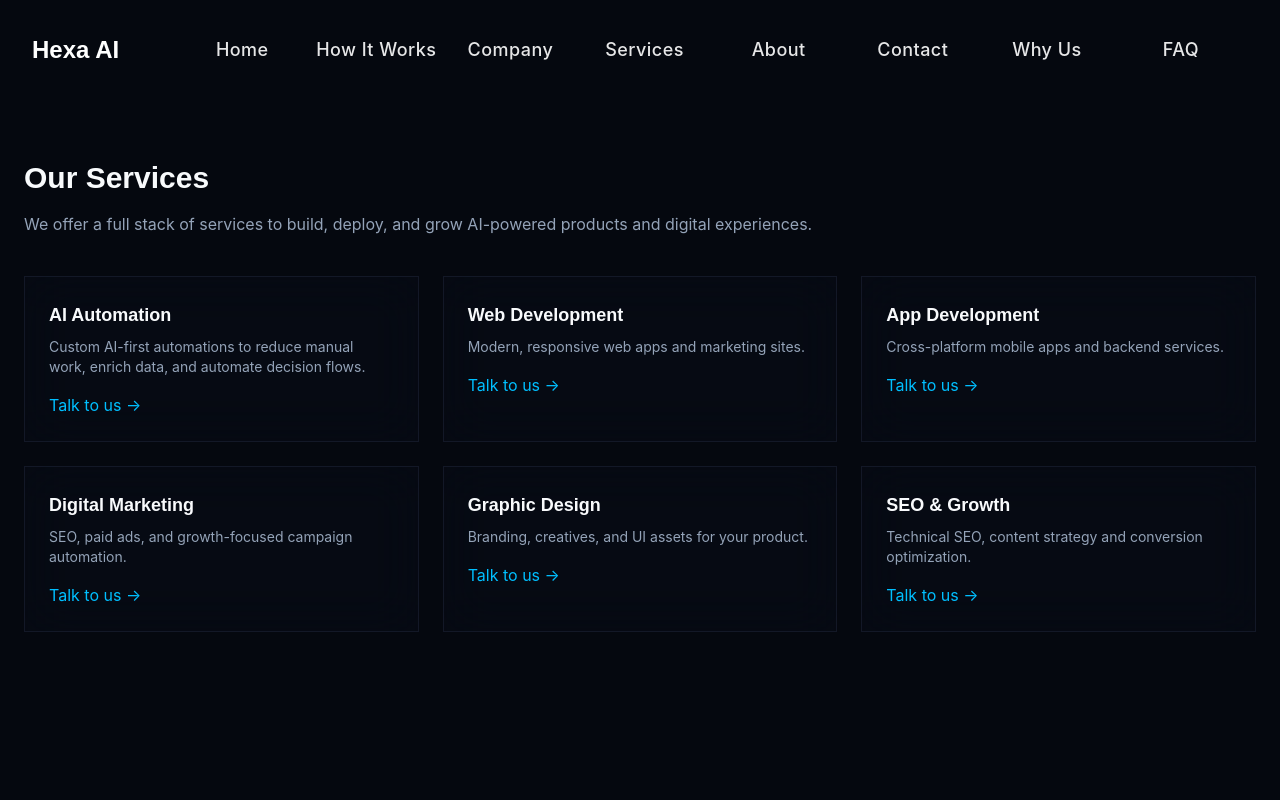
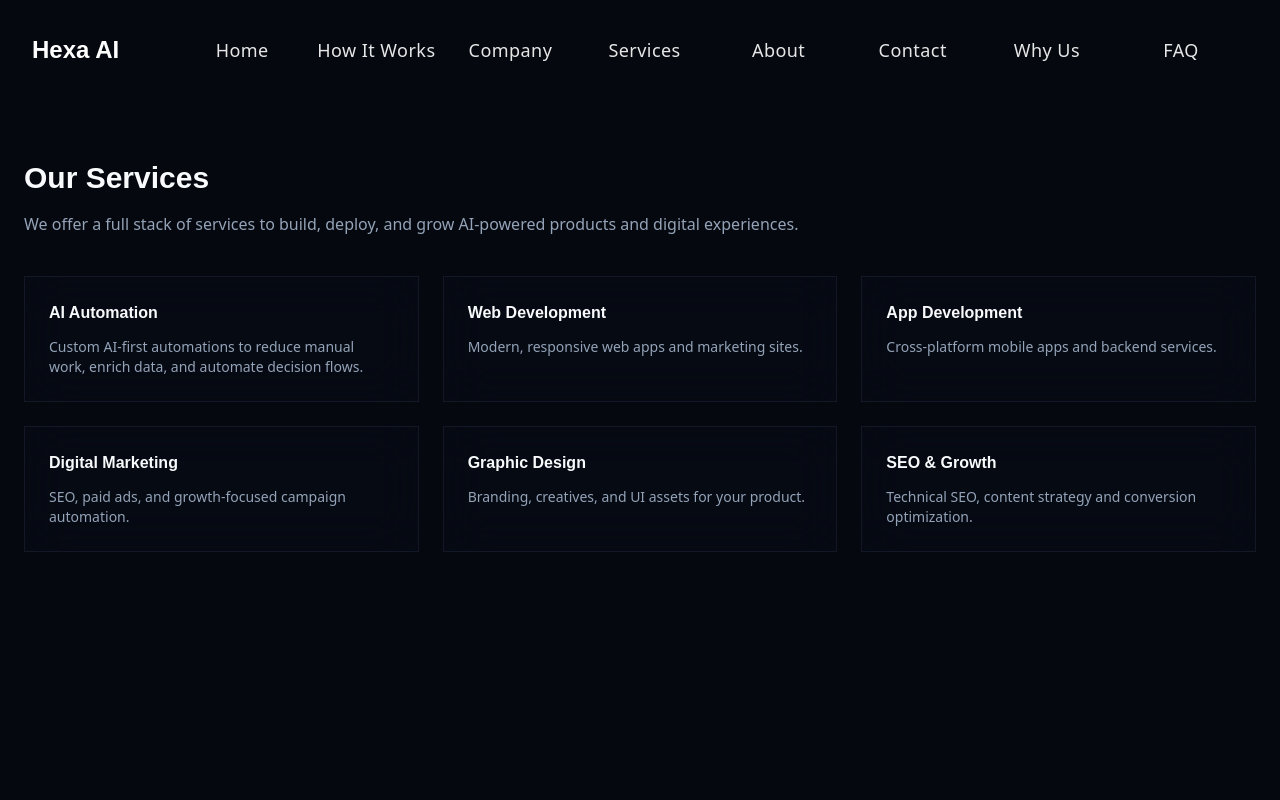
Before and after one commit to AyyanNadeem01/hexaaiweb, a React (Vite) app: page /services in a window 1280 px wide. Shown: the top 800 px of the page. Built offline with nearby package versions, Linux system fonts and the light colour scheme; the HTML template or start-up script is replaced by a standard one.

Commit message:
more changes

```diff
--- a/src/index.css
+++ b/src/index.css
@@ -2,12 +2,9 @@
 @tailwind components;
 @tailwind utilities;
 
-@import "@fontsource/space-grotesk/400.css";
-@import "@fontsource/space-grotesk/500.css";
-@import "@fontsource/space-grotesk/700.css";
-@import "@fontsource/inter/400.css";
-@import "@fontsource/inter/500.css";
-@import "@fontsource/inter/600.css";
+@import "@fontsource/montserrat/400.css";
+@import "@fontsource/montserrat/500.css";
+@import "@fontsource/montserrat/700.css";
 
 @layer base {
   :root {
@@ -83,8 +80,9 @@
 
   body {
     @apply bg-background text-foreground antialiased;
-    /* Prefer Space Grotesk for headings and friendly modern UI, fall back to Inter */
-    font-family: "Space Grotesk", "Inter", sans-serif;
+    /* Use Montserrat across the app for headings and body */
+    font-family: "Montserrat", system-ui, -apple-system, "Segoe UI", Roboto,
+      "Helvetica Neue", Arial, "Noto Sans", "Liberation Sans", sans-serif;
     -webkit-font-smoothing: antialiased;
     -moz-osx-font-smoothing: grayscale;
   }
@@ -95,7 +93,7 @@
   h4,
   h5,
   h6 {
-    font-family: "Space Grotesk", sans-serif;
+    font-family: "Montserrat", sans-serif;
   }
 }
 
@@ -340,7 +338,11 @@
     top: -20%;
     width: 120%;
     height: 140%;
-    background: linear-gradient(120deg, rgba(30,144,255,0.12), rgba(138,43,226,0.08));
+    background: linear-gradient(
+      120deg,
+      rgba(30, 144, 255, 0.12),
+      rgba(138, 43, 226, 0.08)
+    );
     transform-origin: left center;
     z-index: 20;
     filter: blur(18px);
@@ -356,7 +358,7 @@
   /* Showing content immediately to avoid accidental hiding on some pages.
      We'll rely on container-level animations for the cinematic transition.
      Per-section animations can be added later with Framer Motion. */
-    /* Page content will be animated by the PageTransition component (Framer Motion).
+  /* Page content will be animated by the PageTransition component (Framer Motion).
       Avoid global hide/show CSS here so nested content renders normally. */
 
   /* keep navigation and footer visible during the transition so user retains context */
@@ -371,21 +373,37 @@
 
   /* stagger delays for first several children (level 1 and level 2 deep) */
   .page-transition .page-content > *:nth-child(1),
-  .page-transition .page-content > * > *:nth-child(1) { transition-delay: 0.06s; }
+  .page-transition .page-content > * > *:nth-child(1) {
+    transition-delay: 0.06s;
+  }
   .page-transition .page-content > *:nth-child(2),
-  .page-transition .page-content > * > *:nth-child(2) { transition-delay: 0.12s; }
+  .page-transition .page-content > * > *:nth-child(2) {
+    transition-delay: 0.12s;
+  }
   .page-transition .page-content > *:nth-child(3),
-  .page-transition .page-content > * > *:nth-child(3) { transition-delay: 0.18s; }
+  .page-transition .page-content > * > *:nth-child(3) {
+    transition-delay: 0.18s;
+  }
   .page-transition .page-content > *:nth-child(4),
-  .page-transition .page-content > * > *:nth-child(4) { transition-delay: 0.24s; }
+  .page-transition .page-content > * > *:nth-child(4) {
+    transition-delay: 0.24s;
+  }
   .page-transition .page-content > *:nth-child(5),
-  .page-transition .page-content > * > *:nth-child(5) { transition-delay: 0.30s; }
+  .page-transition .page-content > * > *:nth-child(5) {
+    transition-delay: 0.3s;
+  }
   .page-transition .page-content > *:nth-child(6),
-  .page-transition .page-content > * > *:nth-child(6) { transition-delay: 0.36s; }
+  .page-transition .page-content > * > *:nth-child(6) {
+    transition-delay: 0.36s;
+  }
   .page-transition .page-content > *:nth-child(7),
-  .page-transition .page-content > * > *:nth-child(7) { transition-delay: 0.42s; }
+  .page-transition .page-content > * > *:nth-child(7) {
+    transition-delay: 0.42s;
+  }
   .page-transition .page-content > *:nth-child(8),
-  .page-transition .page-content > * > *:nth-child(8) { transition-delay: 0.48s; }
+  .page-transition .page-content > * > *:nth-child(8) {
+    transition-delay: 0.48s;
+  }
 
   /* when page finished entering, reveal children with a subtle pop */
   /* If you want staged reveals later, we can use Framer Motion's staggerChildren
@@ -403,7 +421,11 @@
     width: 100vw;
     height: 100vh;
     z-index: 90;
-    background: linear-gradient(120deg, rgba(30,144,255,0.14), rgba(138,43,226,0.12));
+    background: linear-gradient(
+      120deg,
+      rgba(30, 144, 255, 0.14),
+      rgba(138, 43, 226, 0.12)
+    );
     filter: blur(14px);
     mix-blend-mode: screen;
     pointer-events: none;
--- a/src/pages/About.tsx
+++ b/src/pages/About.tsx
@@ -34,8 +34,8 @@ const About = () => {
             <h3 className="font-semibold">What we do</h3>
             <p className="mt-3 text-sm text-muted-foreground">
               We build custom automations (lead-gen, customer service,
-              appointment automation, content pipelines), web and mobile
-              apps, and marketing integrations.
+              appointment automation, content pipelines), web and mobile apps,
+              and marketing integrations.
             </p>
           </div>
         </section>
--- a/src/pages/Faq.tsx
+++ b/src/pages/Faq.tsx
@@ -37,19 +37,19 @@ const Faq = () => {
       <main className="container mx-auto px-6 py-24">
         <h1 className="text-3xl font-bold">Frequently Asked Questions</h1>
         <p className="mt-4 text-muted-foreground">
-          Answers to common questions about timelines, pricing, integrations and support.
+          Answers to common questions about timelines, pricing, integrations and
+          support.
         </p>
 
-        <div className="mt-10 grid gap-6 sm:grid-cols-2 lg:grid-cols-3">
-          {faqs.map((f, i) => (
-            <div
-              key={i}
-              className="card glass p-6 hover:shadow-lg transform transition-all duration-300 hover:-translate-y-2"
-            >
-              <div className="font-semibold">{f.q}</div>
-              <p className="mt-2 text-sm text-muted-foreground">{f.a}</p>
-            </div>
-          ))}
+        <div className="mt-10">
+          <div className="grid gap-6 sm:grid-cols-2 lg:grid-cols-3">
+            {faqs.map((f, i) => (
+              <div key={i} className="card glass p-6">
+                <div className="font-semibold">{f.q}</div>
+                <p className="mt-3 text-sm text-muted-foreground">{f.a}</p>
+              </div>
+            ))}
+          </div>
         </div>
       </main>
     </div>
--- a/src/pages/Services.tsx
+++ b/src/pages/Services.tsx
@@ -6,11 +6,26 @@ const services = [
     title: "AI Automation",
     desc: "Custom AI-first automations to reduce manual work, enrich data, and automate decision flows.",
   },
-  { title: "Web Development", desc: "Modern, responsive web apps and marketing sites." },
-  { title: "App Development", desc: "Cross-platform mobile apps and backend services." },
-  { title: "Digital Marketing", desc: "SEO, paid ads, and growth-focused campaign automation." },
-  { title: "Graphic Design", desc: "Branding, creatives, and UI assets for your product." },
-  { title: "SEO & Growth", desc: "Technical SEO, content strategy and conversion optimization." },
+  {
+    title: "Web Development",
+    desc: "Modern, responsive web apps and marketing sites.",
+  },
+  {
+    title: "App Development",
+    desc: "Cross-platform mobile apps and backend services.",
+  },
+  {
+    title: "Digital Marketing",
+    desc: "SEO, paid ads, and growth-focused campaign automation.",
+  },
+  {
+    title: "Graphic Design",
+    desc: "Branding, creatives, and UI assets for your product.",
+  },
+  {
+    title: "SEO & Growth",
+    desc: "Technical SEO, content strategy and conversion optimization.",
+  },
 ];
 
 const Services = () => {
@@ -23,16 +38,15 @@ const Services = () => {
           products and digital experiences.
         </p>
 
-          <section className="mt-10 grid gap-6 sm:grid-cols-2 lg:grid-cols-3">
+        <section className="mt-10">
+          <div className="grid gap-6 sm:grid-cols-2 lg:grid-cols-3">
             {services.map((s, i) => (
-              <div key={i} className="card glass p-6 hover:shadow-lg">
-                <h3 className="font-semibold text-lg">{s.title}</h3>
-                <p className="mt-2 text-sm text-muted-foreground">{s.desc}</p>
-                <Link to="/contact" className="mt-4 inline-block text-primary">
-                  Talk to us →
-                </Link>
+              <div key={i} className="card glass p-6">
+                <h3 className="font-semibold">{s.title}</h3>
+                <p className="mt-3 text-sm text-muted-foreground">{s.desc}</p>
               </div>
             ))}
+          </div>
         </section>
       </main>
     </div>
```
Lines whose indentation alone changed are shown as unchanged.
